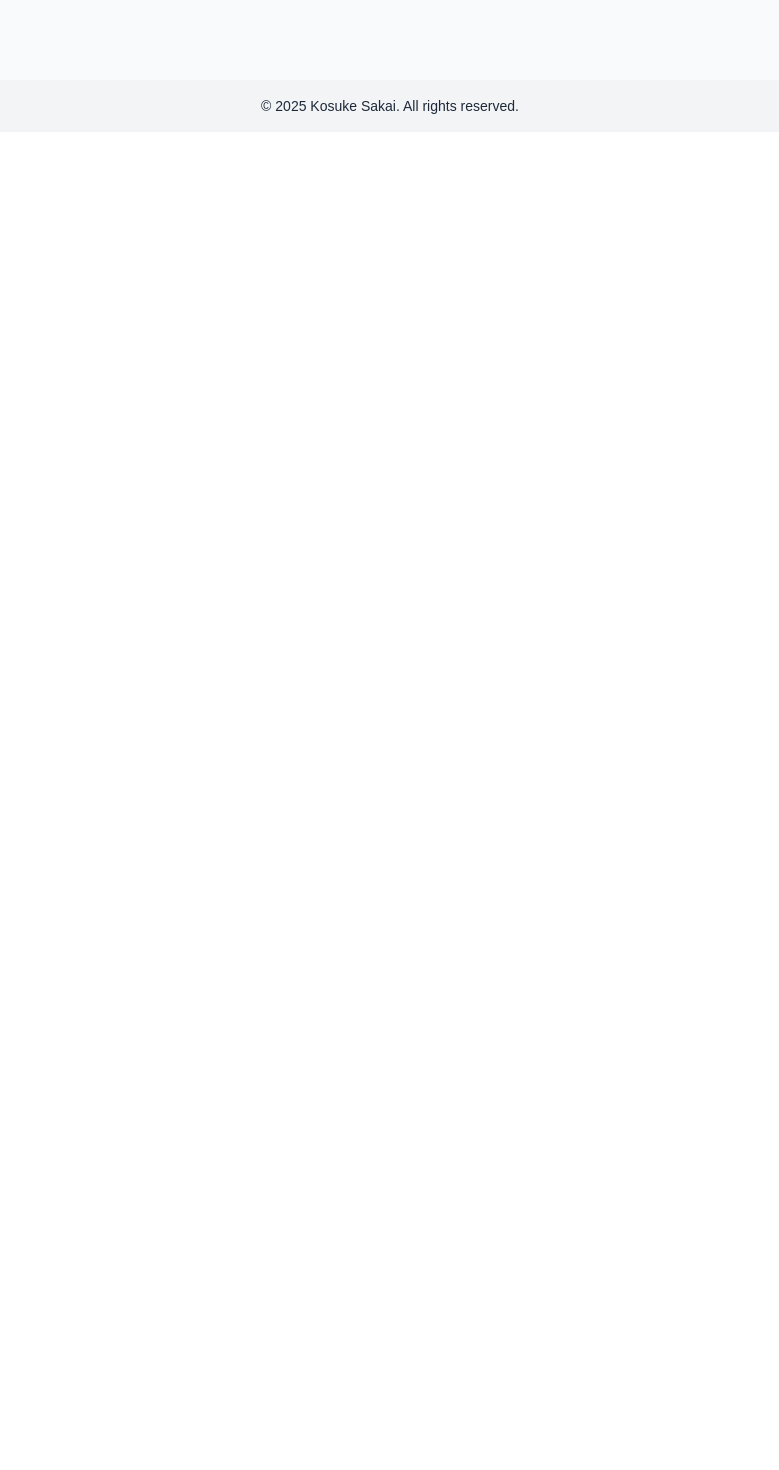
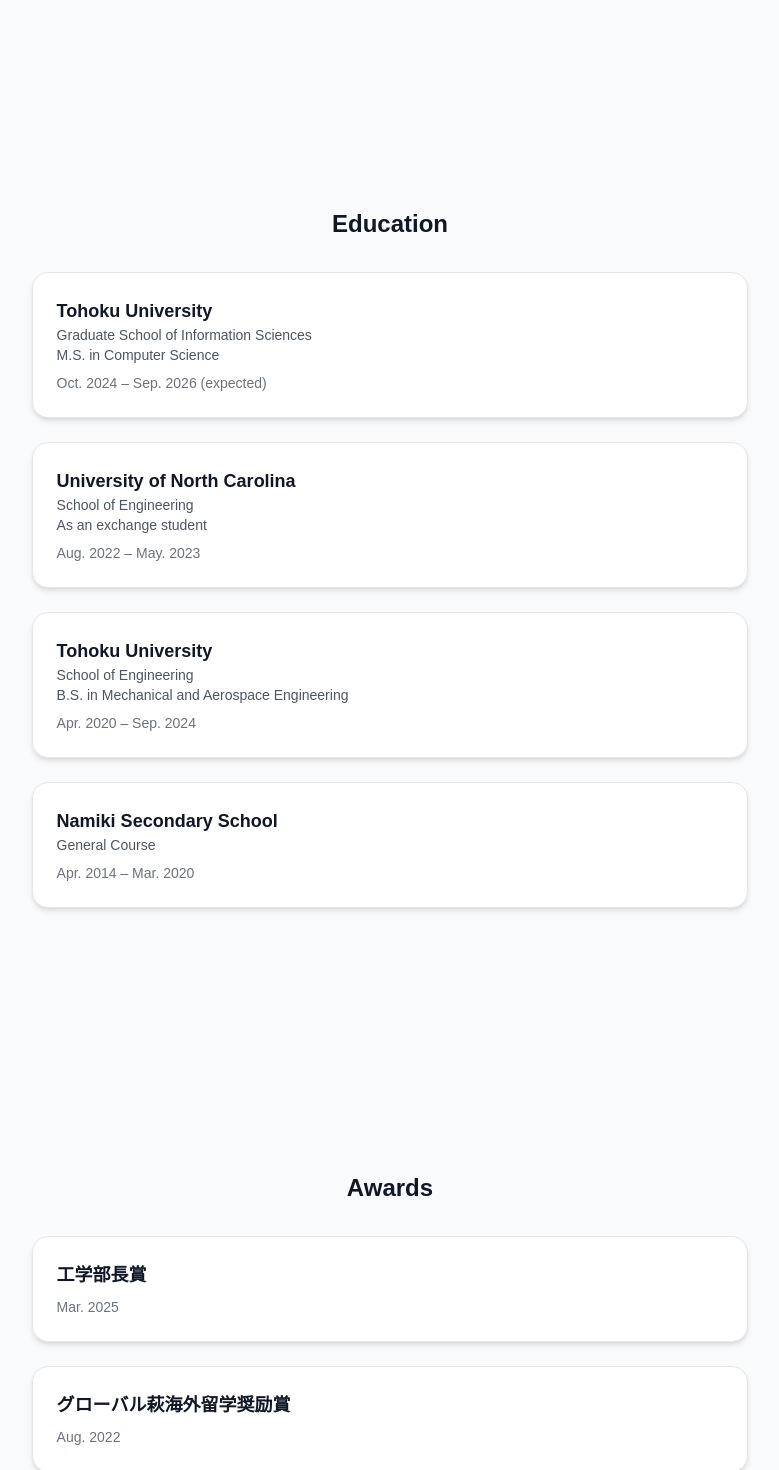
Before and after one commit to ks0727/ks_sakai_website, a Next.js app: page / in a window 1280 px wide. Shown: the part 1200-2670 px from the top of the page, without its empty margins (250-1029 px from the left). Before the commit the page ends 1332 px from the top, so only its background shows below. Built offline with nearby package versions, Linux system fonts and the light colour scheme.

Commit message:
add education and awards

```diff
--- a/src/app/page.tsx
+++ b/src/app/page.tsx
@@ -73,7 +73,14 @@
           Education
           <span className={underlineClass}></span>
         </a>
-      </li><li>
+      </li>
+      <li>
+        <a href="#awards" className={linkClass} onClick={onClick}>
+          Awards
+          <span className={underlineClass}></span>
+        </a>
+      </li>
+      <li>
         <a href="#skills" className={linkClass} onClick={onClick}>
           Skills
           <span className={underlineClass}></span>
@@ -105,7 +112,7 @@
 
 export default function Home() {
   const [text, setText] = useState("");
-  const message = "Weelcome to My Portfolio. ";
+  const message = "Weelcome to Kosuke Sakai's Portfolio. ";
   const indexRef = useRef(0);
 
   useEffect(() => {
@@ -125,9 +132,12 @@
   return (
     <div className="flex flex-col min-h-screen bg-gray-50 text-gray-900">
       <Header />
-      <main className="flex-1 flex flex-col items-center justify-center text-center px-4 pt-28 space-y-20">
+      <main className="flex-1 flex flex-col px-4 pt-28 space-y-20">
         {/* Welcome セクション */}
-        <section className="flex flex-col items-center justify-center min-h-screen" style={{ minHeight: "calc(100vh - 8rem)" }}>
+        <section
+          className="flex flex-col items-center justify-center text-align-center"
+          style={{ minHeight: "calc(100vh - 8rem)" }}
+        >
           <div>
             <h2 className="text-3xl font-bold whitespace-pre">{text}</h2>
             <p className="mt-6 text-gray-700 text-lg">
@@ -137,7 +147,7 @@
         </section>
 
       {/* About セクション */}
-      <section id="about" className="max-w-4xl mx-auto px-4 py-20">
+      <section id="about" className="w-[60%] mx-auto px-4 py-20">
         <h3 className="text-2xl font-bold mb-8 text-center">About Me</h3>
 
         <div className="flex flex-col md:flex-row items-center md:items-start space-y-8 md:space-y-0 md:space-x-12 text-left">
@@ -157,6 +167,56 @@
           </ul>
         </div>
       </section>
+      {/* 学歴セクション */}
+      <section id="education" className="w-[60%] mx-auto px-4 py-20">
+        <h3 className="text-2xl font-bold mb-8 text-center">Education</h3>
+        <div className="bg-white rounded-2xl shadow-md p-6 border border-gray-200 w-full mb-6">
+            <h4 className="text-lg font-semibold">Tohoku University</h4>
+            <p className="text-sm text-gray-600">Graduate School of Information Sciences</p>
+            <p className="text-sm text-gray-600">M.S. in Computer Science</p>
+            <p className="text-sm text-gray-500 mt-2">Oct. 2024 – Sep. 2026 (expected)</p>
+        </div>
+
+        <div className="flex flex-col gap-6">
+          <div className="bg-white rounded-2xl shadow-md p-6 border border-gray-200 w-full mb-6">
+            <h4 className="text-lg font-semibold">University of North Carolina</h4>
+            <p className="text-sm text-gray-600">School of Engineering</p>
+            <p className="text-sm text-gray-600">As an exchange student</p>
+            <p className="text-sm text-gray-500 mt-2">Aug. 2022 – May. 2023</p>
+          </div>
+        </div>
+
+        <div className="flex flex-col gap-6">
+          <div className="bg-white rounded-2xl shadow-md p-6 border border-gray-200 w-full mb-6">
+            <h4 className="text-lg font-semibold">Tohoku University</h4>
+            <p className="text-sm text-gray-600">School of Engineering</p>
+            <p className="text-sm text-gray-600">B.S. in Mechanical and Aerospace Engineering</p>
+            <p className="text-sm text-gray-500 mt-2">Apr. 2020 – Sep. 2024</p>
+          </div>
+        </div>
+
+        <div className="flex flex-col gap-6">
+          <div className="bg-white rounded-2xl shadow-md p-6 border border-gray-200 w-full mb-6">
+            <h4 className="text-lg font-semibold">Namiki Secondary School</h4>
+            <p className="text-sm text-gray-600">General Course</p>
+            <p className="text-sm text-gray-500 mt-2">Apr. 2014 – Mar. 2020</p>
+          </div>
+        </div>
+      </section>
+      {/* 受賞セクション */}
+      <section id="awards" className="w-[60%] mx-auto px-4 py-20">
+        <h3 className="text-2xl font-bold mb-8 text-center">Awards</h3>
+        <div className="flex flex-col gap-6">
+          <div className="bg-white rounded-2xl shadow-md p-6 border border-gray-200 w-full mb-6">
+            <h4 className="text-lg font-semibold">工学部長賞</h4>
+            <p className="text-sm text-gray-500 mt-2">Mar. 2025</p>
+          </div>
+        </div>
+        <div className="bg-white rounded-2xl shadow-md p-6 border border-gray-200 w-full mb-6">
+            <h4 className="text-lg font-semibold">グローバル萩海外留学奨励賞</h4>
+            <p className="text-sm text-gray-500 mt-2">Aug. 2022</p>
+        </div>
+      </section>
       </main>
       <Footer />
     </div>
```
